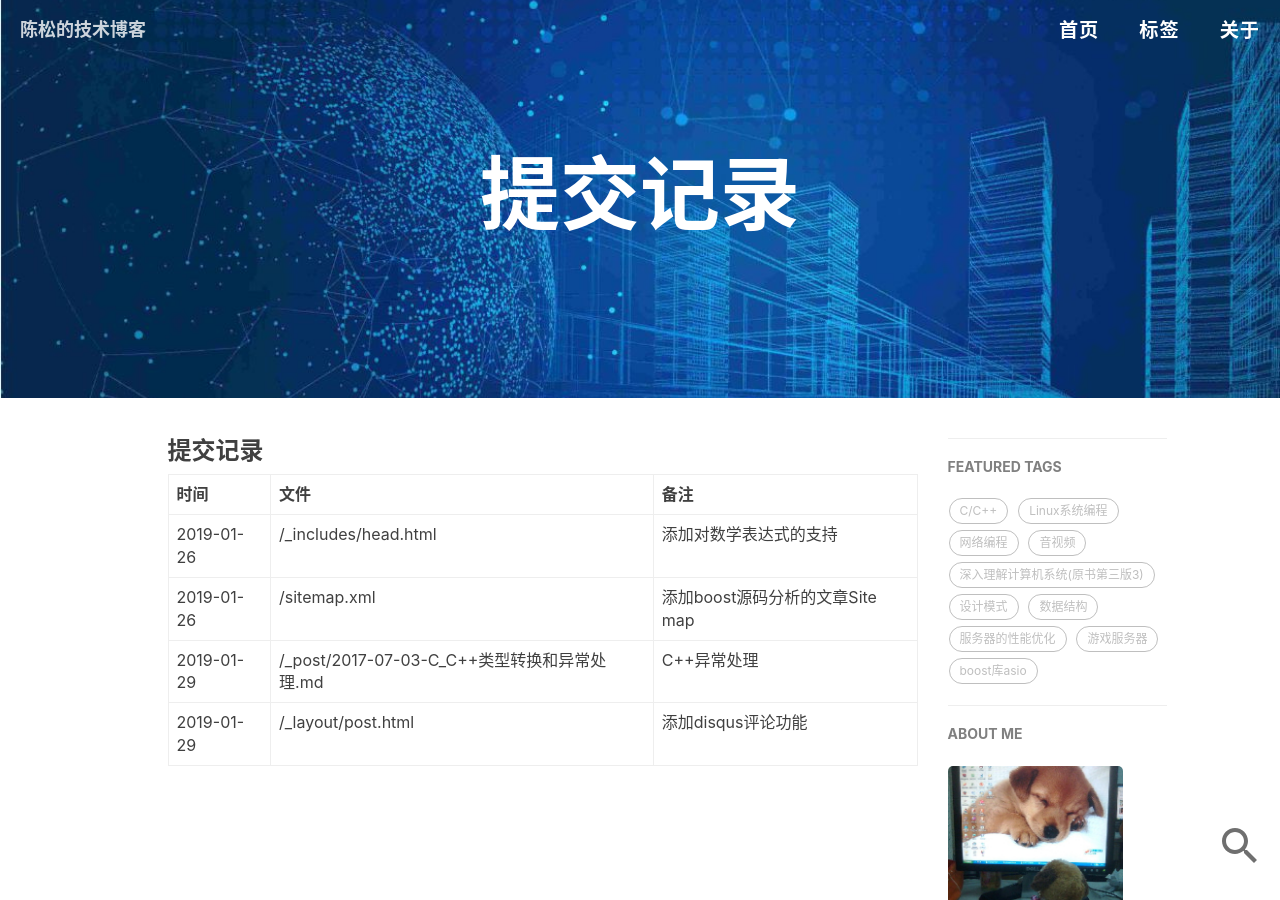
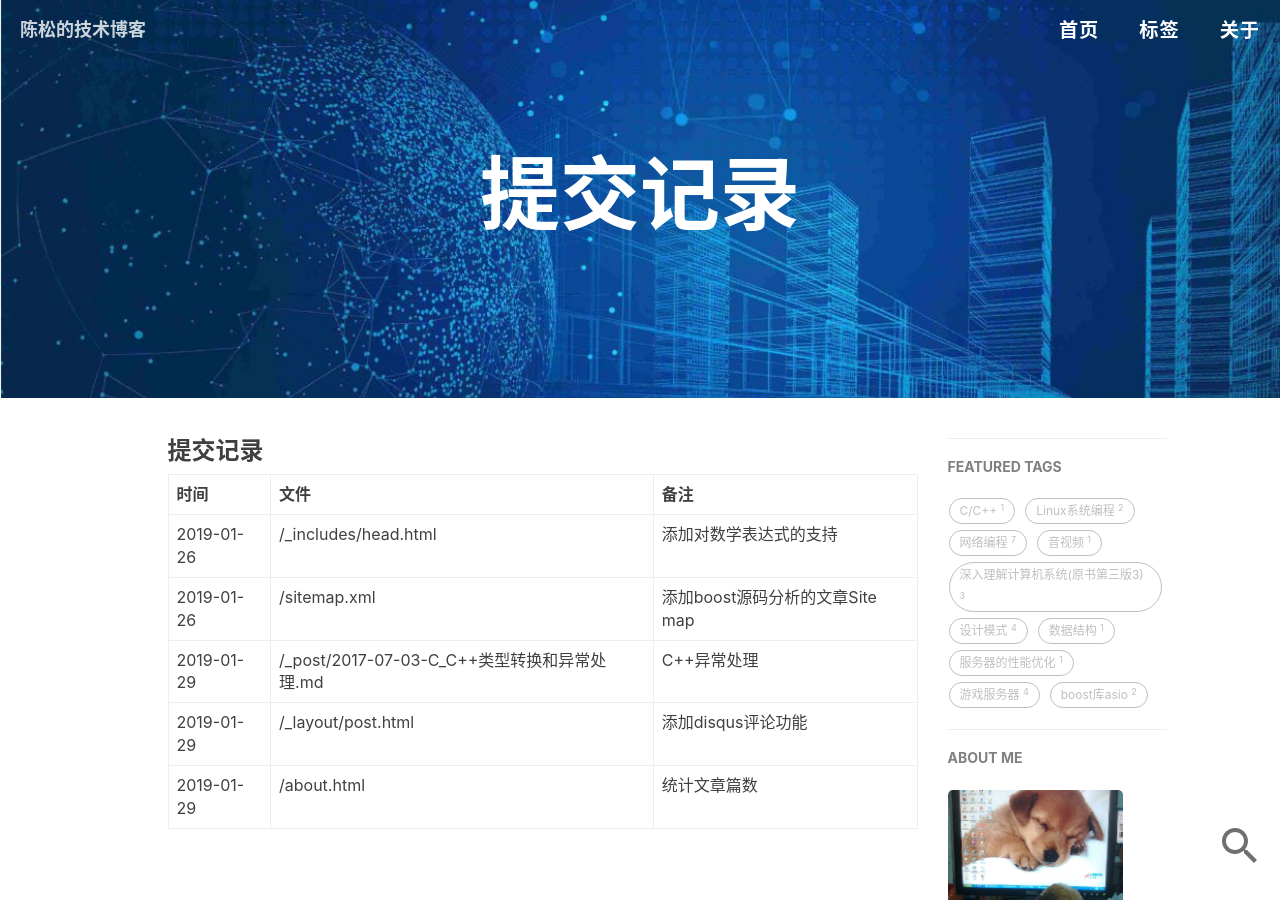
Before and after one commit to chensongpoixs/chensongpoixs.github.io, a Jekyll site: the page built from commit.md, in a window 1280 px wide and 900 px high. Built offline with Jekyll 4.4.1, drawn with Linux system fonts in a browser that asks for light colours; nearby versions of some CDN libraries; our own code applies the rules of GitHub Pages for plain Markdown files; comment, search, counter and statistics services are not loaded.

Commit message:
tag 文章篇数

```diff
--- a/_layouts/page.html
+++ b/_layouts/page.html
@@ -42,6 +42,8 @@ layout: default
                             {% if tag[1].size > {{site.featured-condition-size}} %}
                 				<a href="{{ site.baseurl }}/tags/#{{ tag[0] }}" title="{{ tag[0] }}" rel="{{ tag[1].size }}">
                                     {{ tag[0] }}
+								<!--tag 文章篇数-->
+								<sup>{{tag[1].size}}</sup>
                                 </a>
                             {% endif %}
         				{% endfor %}
@@ -91,7 +93,9 @@ layout: default
                             {% if tag[1].size > {{site.featured-condition-size}} %}
                                 <a href="{{ site.baseurl }}/tags/#{{ tag[0] }}" title="{{ tag[0] }}" rel="{{ tag[1].size }}">
                                     {{ tag[0] }}
-                                </a>
+                                <!--tag 文章篇数-->
+								<sup>{{tag[1].size}}</sup>
+								</a>
                             {% endif %}
                         {% endfor %}
                     </div>
--- a/commit.md
+++ b/commit.md
@@ -6,3 +6,4 @@
 |2019-01-26|/sitemap.xml|添加boost源码分析的文章Site map|
 |2019-01-29|/_post/2017-07-03-C_C++类型转换和异常处理.md|C++异常处理|
 |2019-01-29|/_layout/post.html |添加disqus评论功能|
+|2019-01-29|/about.html|[统计文章篇数](https://github.com/chensongpoixs/chensongpoixs.github.io/commit/90560f5f4f51aef119b83878645c48bc28bd16d2 "90560f5f")|
```
